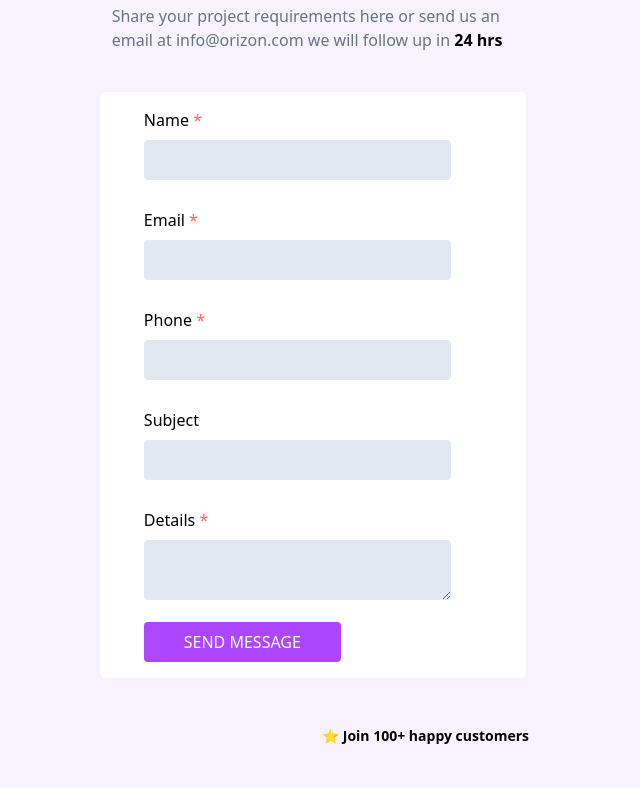
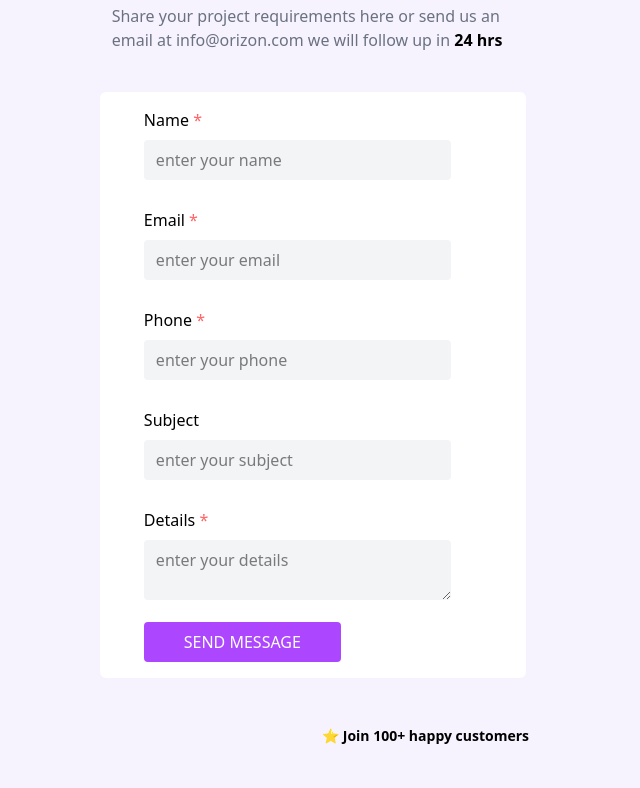
Before and after one commit to Heryakos-Technology/heryakos-static-page, a Vue app: page /contact in a window 1280 px wide. Shown: the part 499-1287 px from the top of the page, without its empty margins (327-967 px from the left). Built offline with nearby package versions, Linux system fonts and the light colour scheme.

Commit message:
new changes

```diff
--- a/src/views/ContactUs.vue
+++ b/src/views/ContactUs.vue
@@ -70,27 +70,27 @@ Addid Ababa</p>
     <div class="lg:w-6/7 lg:mx-auto">
 
         <p class="w-2/3">Name <span class="text-red-400 -mb-1">*</span></p>
-        <input type="text" class="bg-slate-200 mt-2 rounded-sm w-10/11 mx-auto h-10 focus:outline-none" v-model="formData.name" required>
+        <input type="text" class="bg-gray-100 pl-3 mt-2 rounded-sm w-10/11 mx-auto h-10 focus:outline-none" placeholder="enter your name" v-model="formData.name" required>
     </div>
     <div class="mt-7 lg:w-6/7 lg:mx-auto">
 
 <p class="w-2/3">Email <span class="text-red-400 -mb-1">*</span></p>
-<input type="text" class="bg-slate-200 mt-2 rounded-sm w-10/11 mx-auto h-10 focus:outline-none"   v-model="formData.email" required >
+<input type="text" class="bg-gray-100 pl-3 mt-2 rounded-sm w-10/11 mx-auto h-10 focus:outline-none" placeholder="enter your email"   v-model="formData.email" required >
 </div>
 <div class="mt-7 lg:w-6/7 lg:mx-auto">
 
 <p class="w-2/3">Phone <span class="text-red-400 -mb-1">*</span></p>
-<input type="text" class="bg-slate-200 mt-2 rounded-sm w-10/11 mx-auto h-10 focus:outline-none" v-model="formData.phone" required>
+<input type="text" class="bg-gray-100 pl-3 mt-2 rounded-sm w-10/11 mx-auto h-10 focus:outline-none" placeholder="enter your phone" v-model="formData.phone" required>
 </div>
 <div class="mt-7 lg:w-6/7 lg:mx-auto">
 
 <p class="w-2/3">Subject</p>
-<input type="text" class="bg-slate-200 mt-2 rounded-sm w-10/11 mx-auto h-10 focus:outline-none" v-model="formData.subject" required>
+<input type="text" class="bg-gray-100 pl-3 mt-2 rounded-sm w-10/11 mx-auto h-10 focus:outline-none" placeholder="enter your subject" v-model="formData.subject" required>
 </div>
 <div class="mt-7 lg:w-6/7 lg:mx-auto">
 
 <p class="w-2/3">Details <span class="text-red-400 -mb-1">*</span></p>
-<textarea name="" id="" class="bg-slate-200 mt-2 rounded-sm w-10/11 mx-auto h-15 focus:outline-none" v-model="formData.detail" required  />
+<textarea name="" id="" class="bg-gray-100 pl-3 mt-2 rounded-sm w-10/11 mx-auto h-15 focus:outline-none pt-2 " placeholder="enter your details" v-model="formData.detail" required  />
 
 </div>
 <button v-if="!status" class="bg-purple-500 text-white px-5 py-2 rounded-sm w-2/3 mt-4 lg:w-1/2 ml-7" @click="sendEmail">SEND MESSAGE</button>
```
